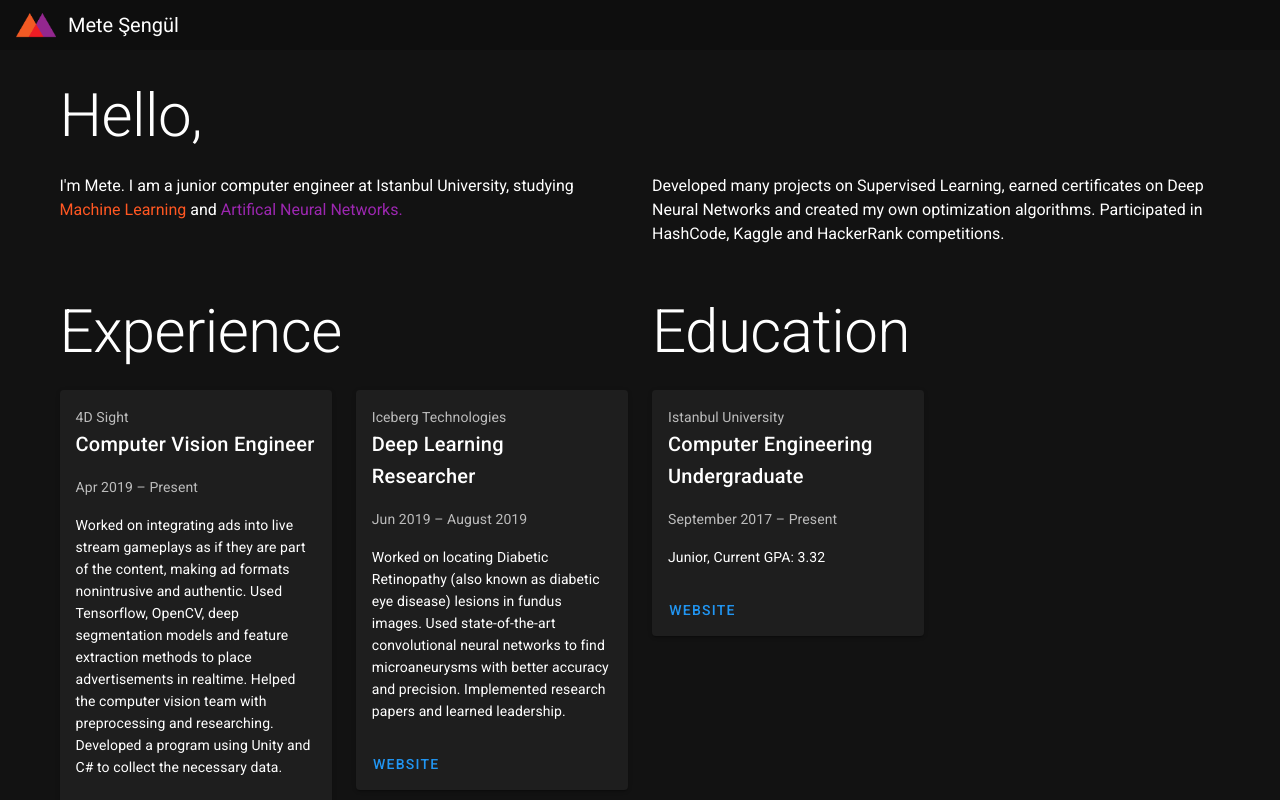
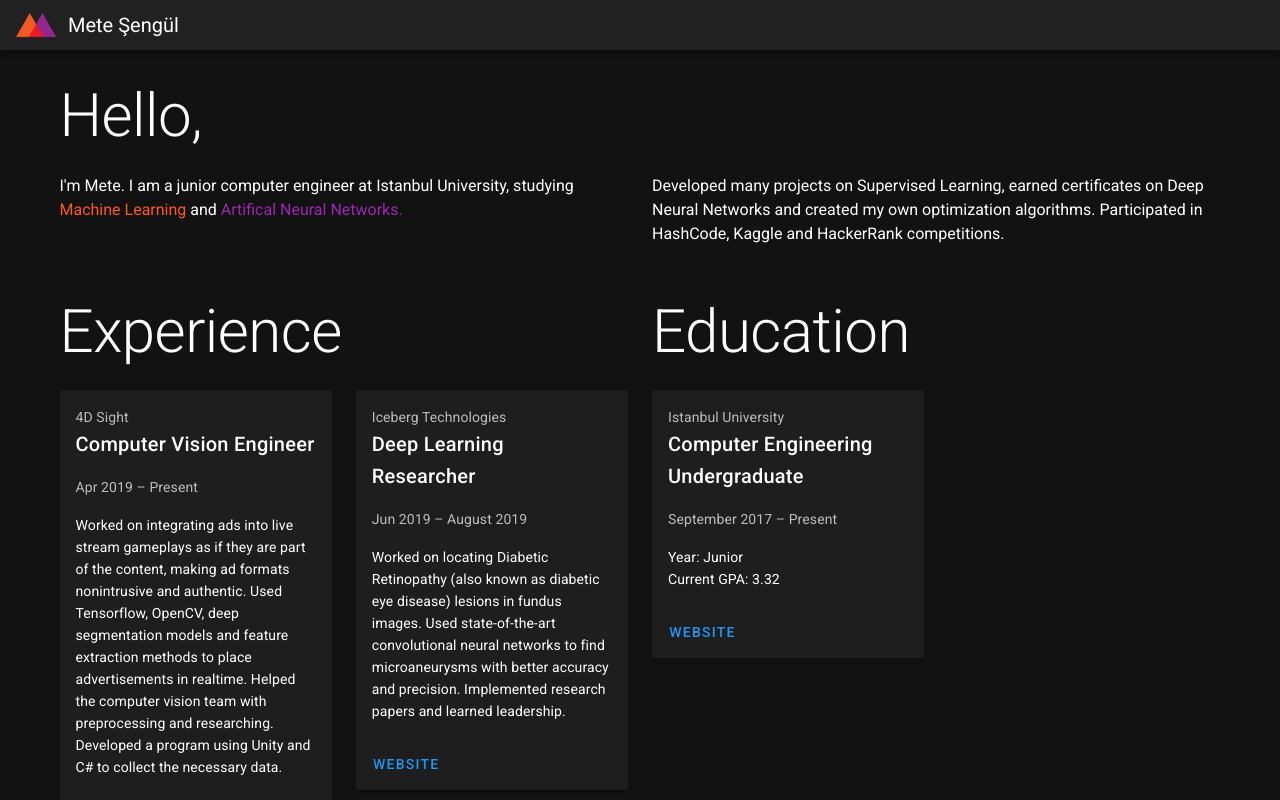
Before and after one commit to metesengul/metesengul, a Vue app: page / in a window 1280 px wide. Shown: the top 800 px of the page. Built offline with nearby package versions, Linux system fonts and the light colour scheme.

Commit message:
Design changes.

```diff
--- a/src/App.vue
+++ b/src/App.vue
@@ -2,11 +2,9 @@
   <v-app>
 
     <v-app-bar
-      flat
       app
-      clipped-left
       height=50
-      style="background: rgba(15,15,15,0.85); backdrop-filter: blur(30px);"
+      color="grey darken-4"
     >
       <img class="mr-3" :src="require('@/assets/metesengul.png')" height="40"/>
       <v-toolbar-title>Mete Şengül</v-toolbar-title>
--- a/src/components/Home.vue
+++ b/src/components/Home.vue
@@ -36,9 +36,7 @@
                   {{item.title}}
                 </p>
                 <p>{{item.date}}</p>
-                <div class="text--primary">
-                  {{item.text}}
-                </div>
+                <div v-html="item.text" class="text--primary"></div>
               </v-card-text>
               <v-card-actions>
                 <v-btn
@@ -67,9 +65,7 @@
                   {{item.title}}
                 </p>
                 <p>{{item.date}}</p>
-                <div class="text--primary">
-                  {{item.text}}
-                </div>
+                <div v-html="item.text" class="text--primary"></div>
               </v-card-text>
               <v-card-actions>
                 <v-btn
@@ -200,7 +196,7 @@ export default {
         link: 'https://istanbulc.edu.tr/en/_',
         text:
           `
-          Junior, Current GPA: 3.32
+          Year: Junior <br> Current GPA: 3.32
           `
       },
     ],
@@ -277,9 +273,18 @@ export default {
           Google Cloud Platform <br>
           Firebase <br>
           Microservices  <br>
+          Vue.js <br>
           Git <br>
           Docker <br>
-          Vue.js <br>
+          `
+      },
+      {
+        title: 'Software Development',
+        text:
+          `
+          Linux <br>
+          Unity, C# <br>
+          Beginner level C, C++, Java<br>
           `
       },
 
@@ -294,7 +299,6 @@ export default {
           Differential Equations <br>
           Linear Algebra <br>
           Discrete Mathematics <br>
-          Abstract Algebra <br>
           Statistics <br>
           Automata Theory <br>
           Digital Design <br>
@@ -309,9 +313,9 @@ export default {
           `
           Neural Networks and Deep
           Learning Certificate,
-          deeplearning.ai, Coursera <br> <br>
+          deeplearning.ai, Coursera <br>  <br>
 
-          Machine Learning, Stanford <br> <br>
+          Machine Learning, Stanford <br>  <br>
 
           Introduction to Computational
           Thinking and Data Science, MIT,
@@ -321,7 +325,7 @@ export default {
           H. Winston <br> <br>
 
           CS50: Introduction to Computer
-          Science, Harvard, David J. Malan <br> <br>
+          Science, Harvard, David J. Malan
           `
       },
     ]
```
